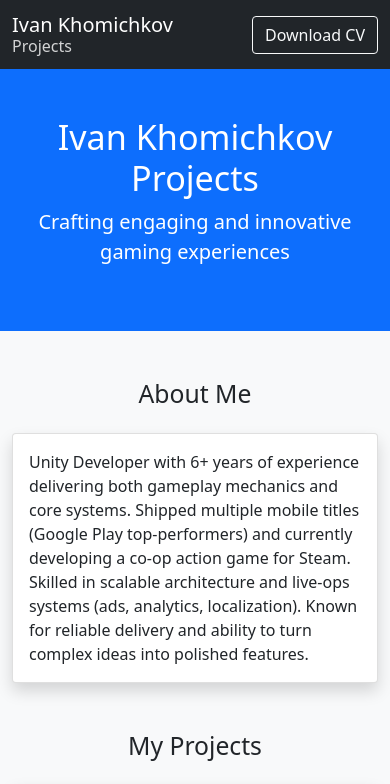
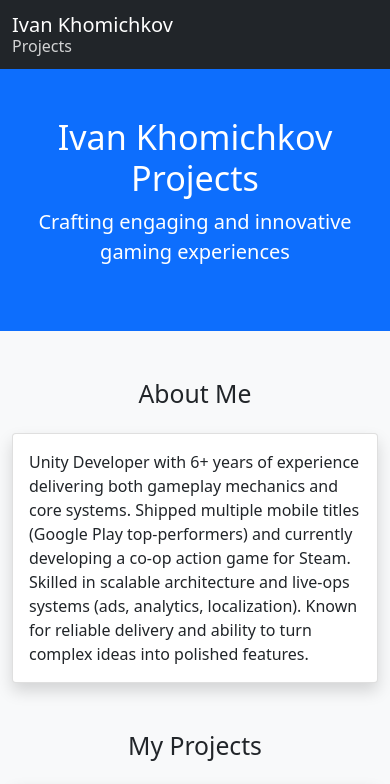
Before and after one commit to zloivan/my-portfolio, a plain HTML site: page index.html in a window 390 px wide. Shown: the top 784 px of the page. Drawn offline with nearby package versions, Linux system fonts and the light colour scheme.

Commit message:
Update workspace and index.html for project and breakpoint configs

```diff
--- a/index.html
+++ b/index.html
@@ -69,9 +69,9 @@
             <span class="projects-text d-none d-sm-inline">Projects</span>
             <span class="projects-text d-inline d-sm-none">Projects</span>
         </a>
-        <div class="ms-auto">
-            <a href="Ivan_Khomichkov_Unity_Developer_CV.pdf" class="btn btn-outline-light" download>Download CV</a>
-        </div>
+<!--        <div class="ms-auto">-->
+<!--            <a href="Ivan_Khomichkov_Unity_Developer_CV.pdf" class="btn btn-outline-light" download>Download CV</a>-->
+<!--        </div>-->
     </div>
 </nav>
 
```
